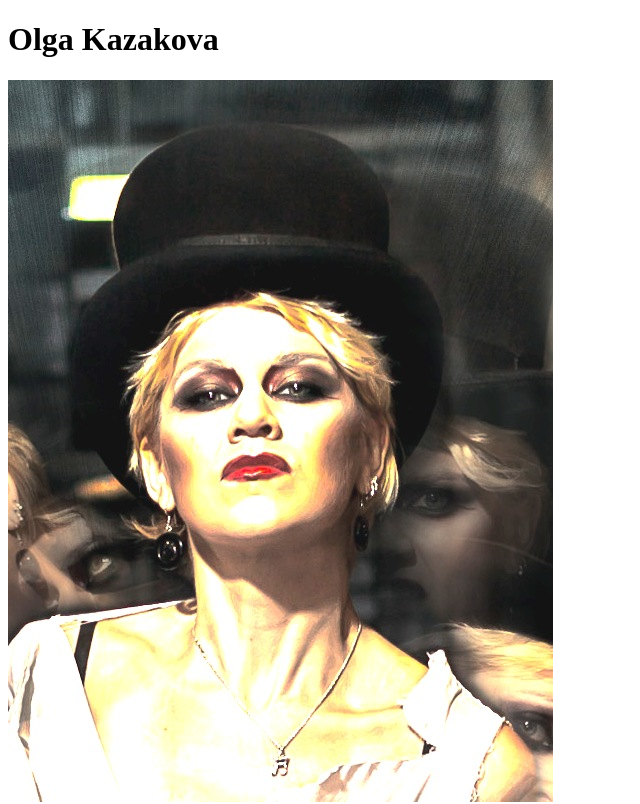
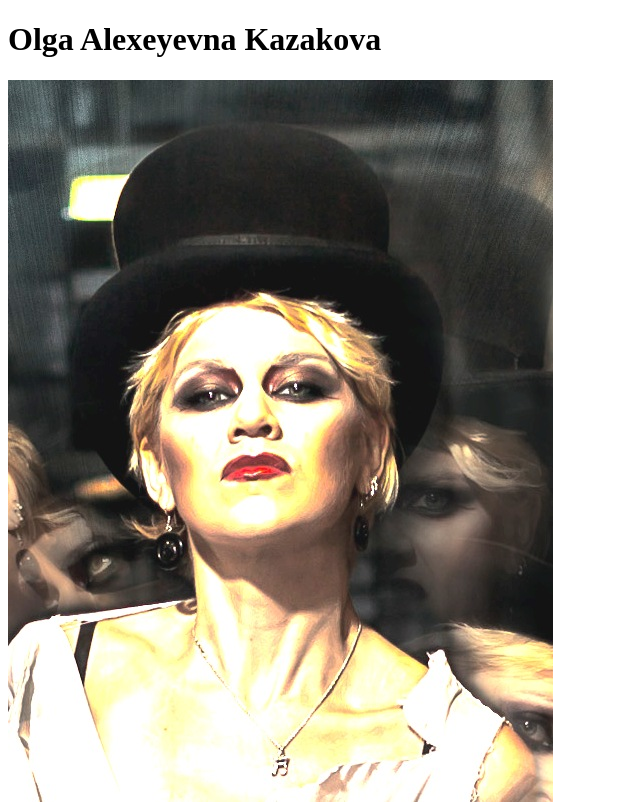
Before and after one commit to kazakova/homework1, a plain HTML site: page test.html in a window 1280 px wide. Shown: the top 804 px of the page, without its empty margins (0-640 px from the left). Drawn offline with Linux system fonts and the light colour scheme.

Commit message:
adding surname

```diff
--- a/test.html
+++ b/test.html
@@ -7,7 +7,7 @@
 </head>
 <body>
   <h1>
-    Olga Kazakova
+    Olga Alexeyevna Kazakova
   </h1>
   <img src="Krista_Kiefer.jpg" alt="my pic" title="That is not how I really what my prospective employers to think of me=)">
   <h2> Objective
```
